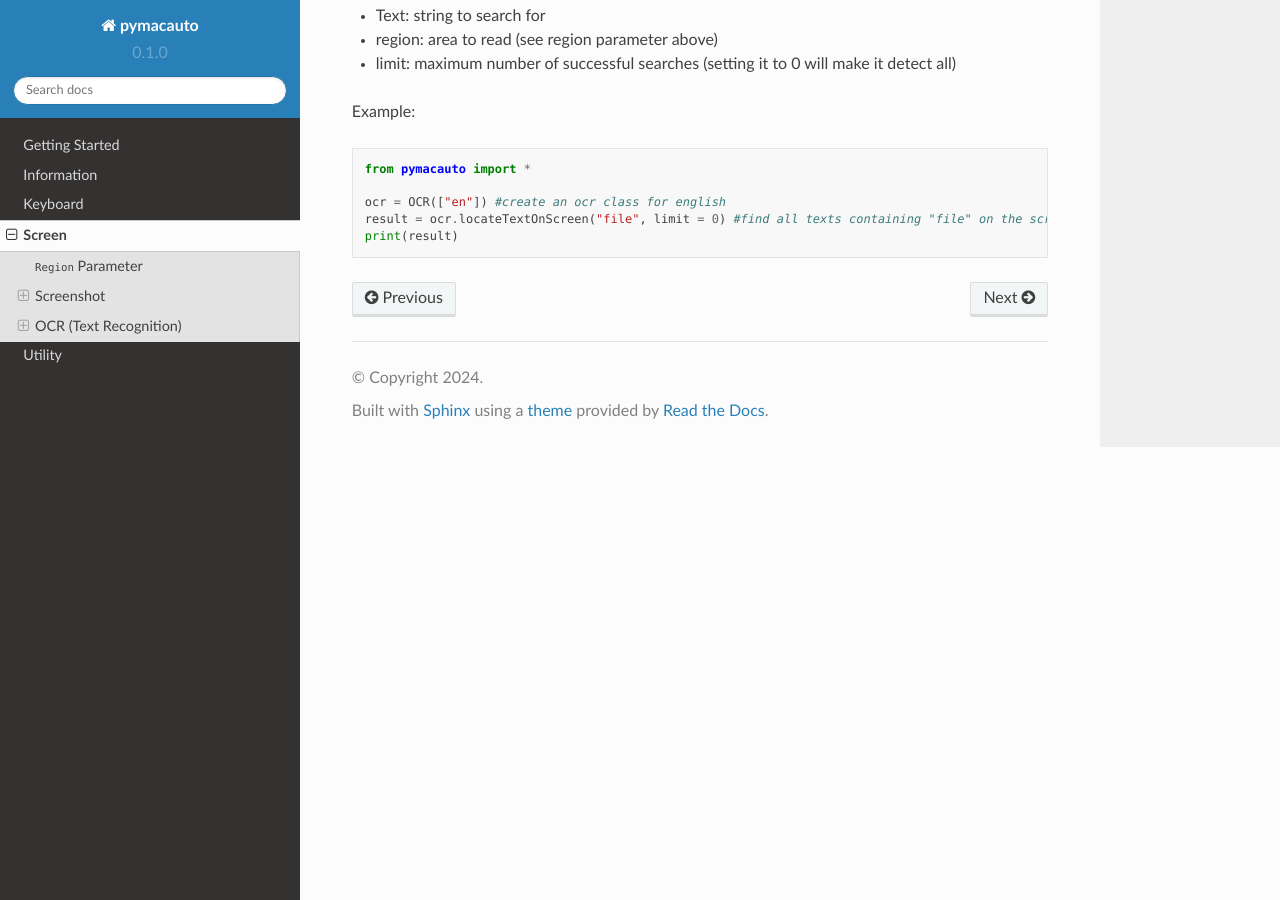
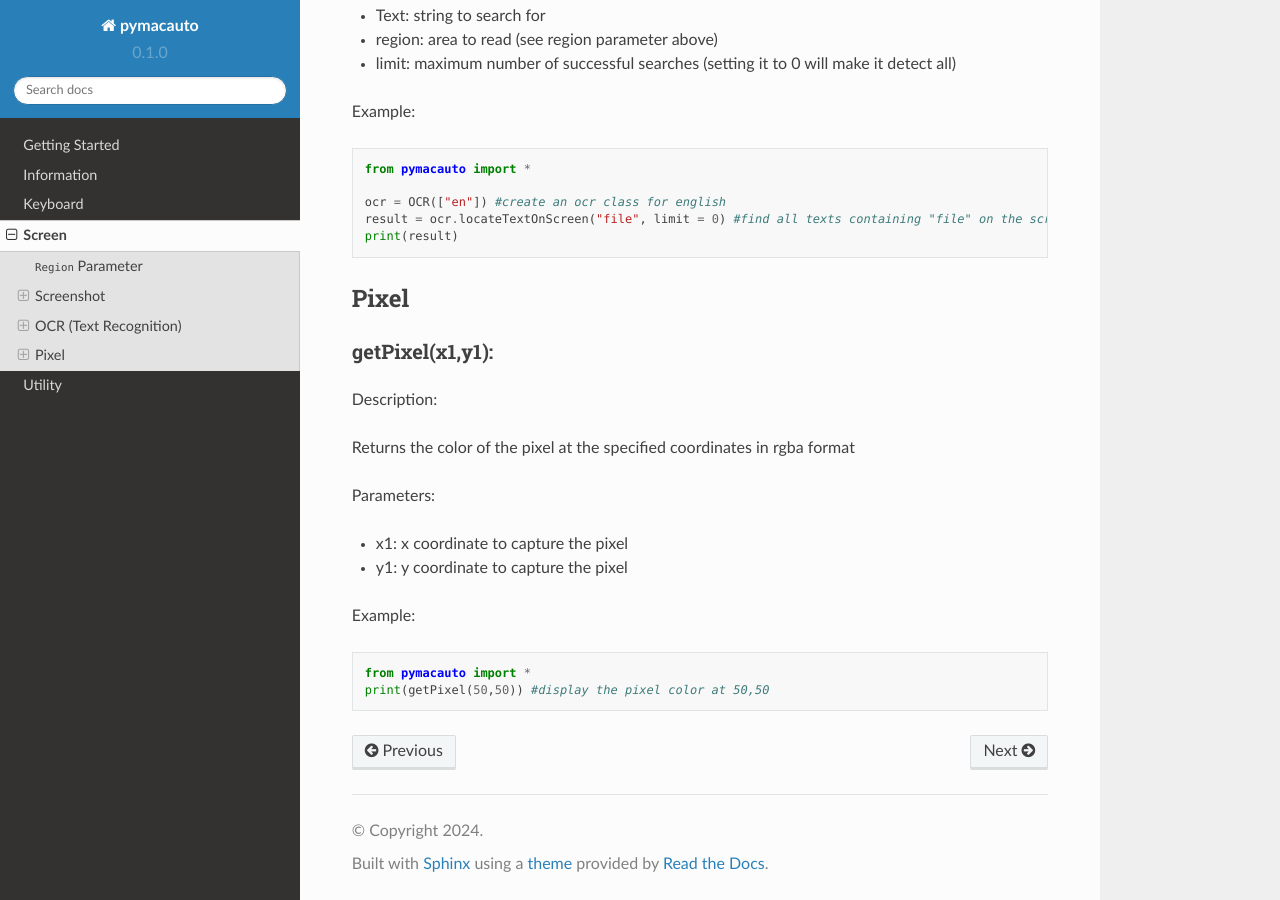
Before and after one commit to Existance29/pymacauto, a Sphinx documentation site: the page built from docs/source/screen.rst, in a window 1280 px wide and 900 px high, scrolled down 1898 px. Built offline with Sphinx 7.4.7 and the Read the Docs theme 2.0.0, drawn with Linux system fonts in a browser that asks for light colours.

Commit message:
Update screen.rst

```diff
--- a/docs/source/screen.rst
+++ b/docs/source/screen.rst
@@ -94,3 +94,25 @@ Example:
   ocr = OCR(["en"]) #create an ocr class for english
   result = ocr.locateTextOnScreen("file", limit = 0) #find all texts containing "file" on the screen
   print(result)
+
+Pixel
+----------------
+
+getPixel(x1,y1):
+"""""""""
+
+Description:
+
+Returns the color of the pixel at the specified coordinates in rgba format
+
+Parameters:
+
+* x1: x coordinate to capture the pixel
+* y1: y coordinate to capture the pixel
+
+Example:
+
+.. code:: python
+
+  from pymacauto import *
+  print(getPixel(50,50)) #display the pixel color at 50,50
```
